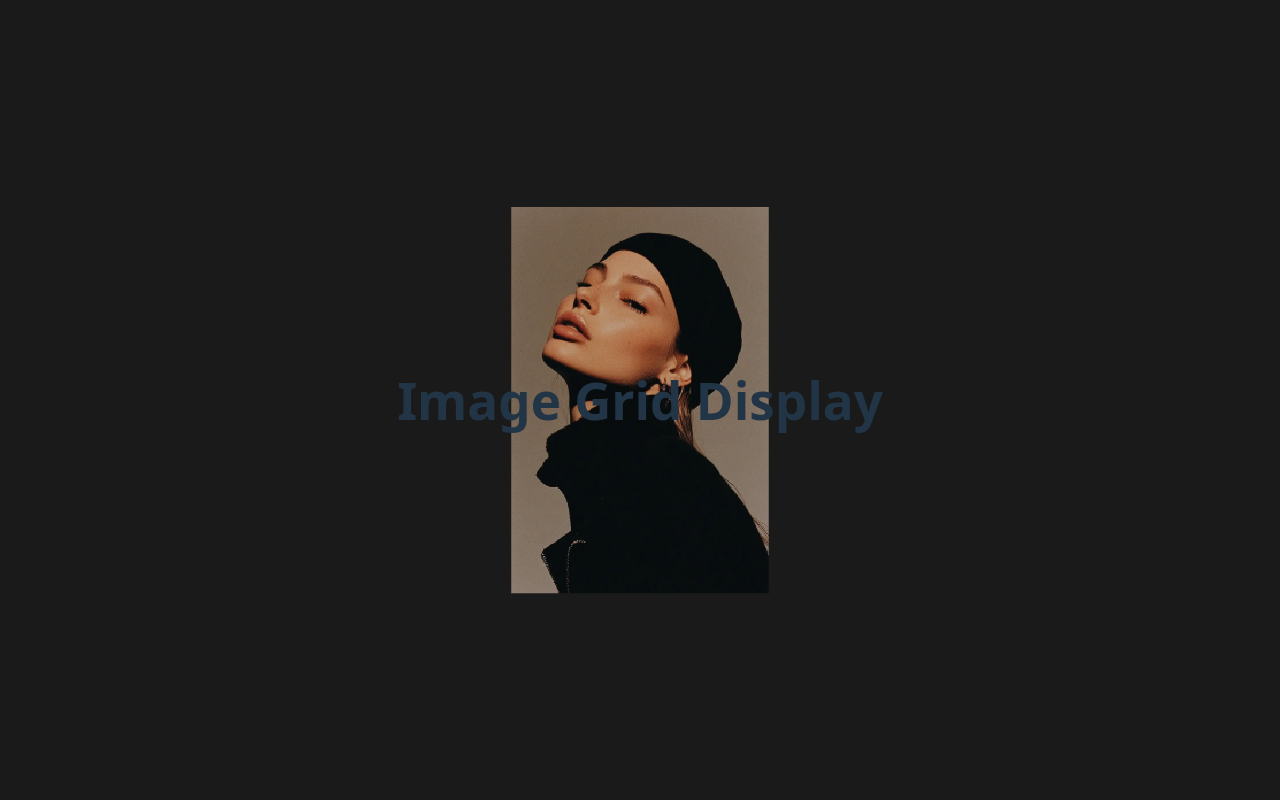
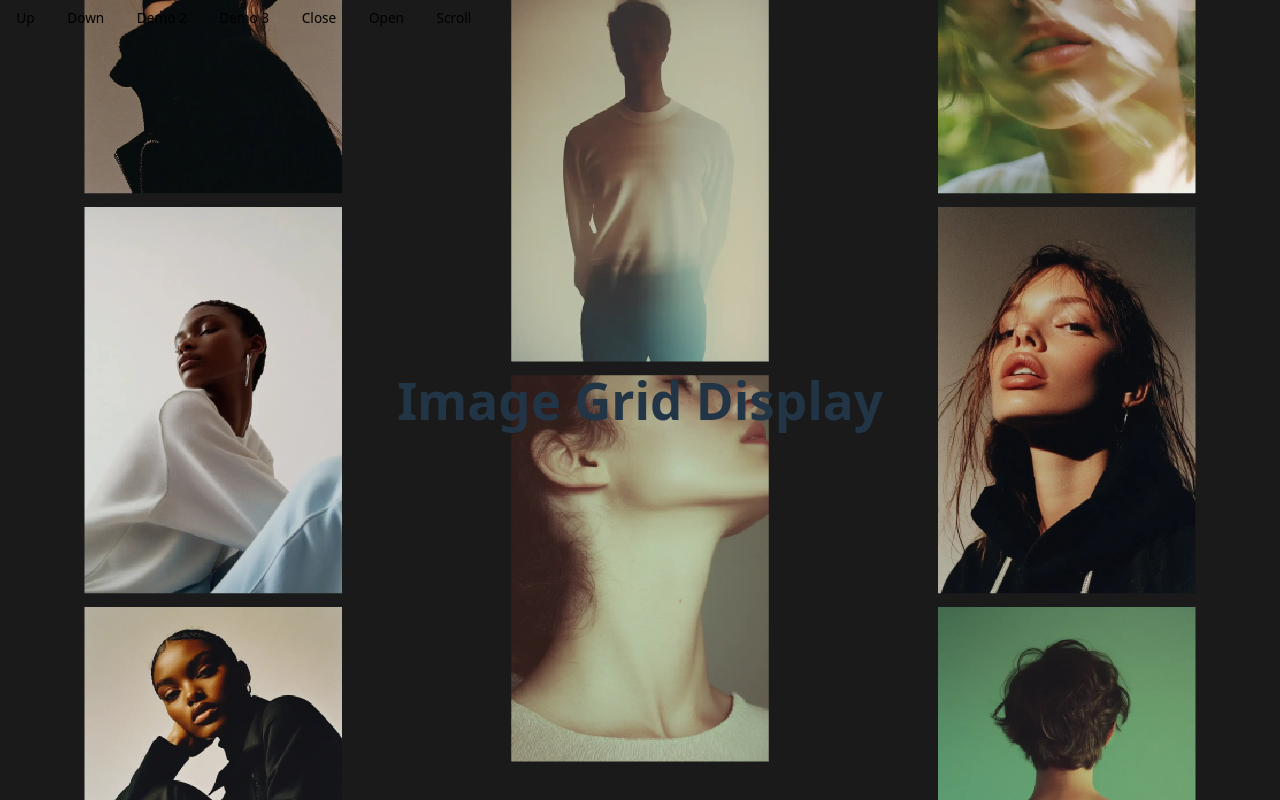
Before and after one commit to sumitridhal/vite-react-ts-ogl, a React (Vite) app: page / in a window 1280 px wide. Built offline with nearby package versions, Linux system fonts and the light colour scheme.

Commit message:
add multiple demo

```diff
--- a/src/App.css
+++ b/src/App.css
@@ -31,3 +31,50 @@
   width: "100%";
   height: "100%";
 }
+
+.link {
+  position: fixed;
+  top: 0;
+  left: 0;
+  z-index: 100;
+}
+
+.link nav {
+  position: relative;
+  display: flex;
+  justify-content: center;
+  align-items: center;
+}
+.link button {
+  position: relative;
+  font-size: 0.85rem;
+  border-width: 0;
+  background-color: transparent;
+}
+
+.link button:hover:after {
+  transform: scaleX(1) translateX(-50%);
+  transform-origin: left center;
+}
+
+.link button:hover,
+.link button:focus {
+  outline: none;
+}
+
+.link button:after {
+  transform: scaleX(0) translateX(-50%);
+  transform-origin: right center;
+}
+
+.link button:after {
+  background: currentColor;
+  bottom: 0;
+  content: "";
+  height: 1px;
+  left: 50%;
+  position: absolute;
+  transition: transform 0.4s ease;
+  margin: auto;
+  width: 80%;
+}
--- a/src/App.tsx
+++ b/src/App.tsx
@@ -1,34 +1,37 @@
 import "./App.css";
 
-import { useEffect, useRef } from "react";
+import { useEffect, useRef, useState } from "react";
 
 import { Scene } from "./canvas";
 import { Media } from "./objects";
 
 const images = [
   "images/1.webp",
-  // "images/2.webp",
-  // "images/3.webp",
-  // "images/4.webp",
-  // "images/5.webp",
-  // "images/6.webp",
-  // "images/7.webp",
-  // "images/8.webp",
-  // "images/9.webp",
+  "images/2.webp",
+  "images/3.webp",
+  "images/4.webp",
+  "images/5.webp",
+  "images/6.webp",
+  "images/7.webp",
+  "images/8.webp",
+  "images/9.webp",
 ];
 
 function App() {
   const canvasRef = useRef<HTMLCanvasElement>(null);
+  const [scene, setScene] = useState<Scene | null>(null);
+  const [medias, setMedia] = useState<Media[]>([]);
 
   let ignore = false;
   useEffect(() => {
     if (!canvasRef.current || ignore) return;
     const scene = new Scene(canvasRef.current);
-
+    setScene(scene);
     (async () => {
       images.forEach(async (x, index) => {
-        const image = new Media(index + 4, scene.gl, scene.viewport);
+        const image = new Media(index, scene.gl, scene.viewport);
         await image.load(x);
+        setMedia((prev) => [...prev, image]);
         scene.add(image);
       });
 
@@ -40,8 +43,45 @@ function App() {
       if (!ignore) scene.destroy();
     };
   }, []);
+
+  const onChange = (mode: string) => {
+    medias.forEach((x) => x.trasform(mode));
+  };
+
+  const onStart = () => {
+    if (scene) medias.forEach((x) => x.animate(scene.scroll));
+    requestAnimationFrame(() => {
+      onStart();
+    });
+  };
+
   return (
     <>
+      <header className="link">
+        <nav>
+          <button className="link__item" onClick={() => onChange("up")}>
+            Up
+          </button>
+          <button className="link__item" onClick={() => onChange("down")}>
+            Down
+          </button>
+          <button className="link__item" onClick={() => onChange("contain")}>
+            Demo 2
+          </button>
+          <button className="link__item" onClick={() => onChange("fit")}>
+            Demo 3
+          </button>
+          <button className="link__item" onClick={() => onChange("close")}>
+            Close
+          </button>
+          <button className="link__item" onClick={() => onChange("open")}>
+            Open
+          </button>
+          <button className="link__item" onClick={onStart}>
+            Scroll
+          </button>
+        </nav>
+      </header>
       <div className="center-title">
         <h1>Image Grid Display</h1>
       </div>
--- a/src/objects/media/index.ts
+++ b/src/objects/media/index.ts
@@ -9,8 +9,9 @@ import {
 import vertex from "./vertex.glsl";
 import fragment from "./fragment.glsl";
 import { lerp } from "../../utils/math";
-import { animate } from "../../utils";
+import { animate, AnimationParams } from "../../utils";
 
+type Time = { time: number; progress: number; ease: number };
 type Dims = { height: number; width: number };
 type Scroll = { ease: number; current: number; target: number; last: number };
 
@@ -26,7 +27,7 @@ export default class {
   private columns = 3;
   // private rows = 3;
   private direction = -1;
-  private mode: "contain" | "cover" | "fit" = "contain";
+  private mode: "contain" | "flip" | "fit" | "close" = "contain";
 
   constructor(index: number, gl: OGLRenderingContext, viewport: Dims) {
     this.index = index;
@@ -50,10 +51,10 @@ export default class {
 
     this.animate = this.animate.bind(this);
     this.start = this.start.bind(this);
-    this.click = this.click.bind(this);
+    this.transform = this.transform.bind(this);
     this.update = this.update.bind(this);
 
-    this.listerners();
+    // this.listerners();
   }
 
   // Asynchronously load the image and create the mesh
@@ -99,7 +100,6 @@ export default class {
     if (this.plane) {
       const [w, h] = this.program.uniforms.uImageSizes.value;
       const r = w / h;
-
       // Get the current dimensions of the plane
       const planeWidth = this.plane.scale.x;
       const planeHeight = this.plane.scale.y;
@@ -151,9 +151,9 @@ export default class {
     }
 
     // Alternate middle columns
-    // if (col === 1) {
-    //   centerY += 1.2;
-    // }
+    if (col === 1) {
+      centerY += 1.2;
+    }
 
     // Adjust the plane's position to the center of the specified section
     this.plane.position.set(centerX, centerY, 0);
@@ -179,23 +179,7 @@ export default class {
       Math.sin(scroll.last * 0.001) * 0.25;
   }
 
-  public update() {
-    const start = {
-      y: this.plane.scale.y,
-      x: this.plane.scale.x,
-      position: this.plane.position.y,
-    };
-
-    animate.to({
-      duration: 1500,
-      ease: [0.1, 0.7, 0.2, 1],
-      update: (t) => {
-        this.plane.scale.y = lerp(start.y, 0, t.ease);
-        this.program.uniforms.uPlaneSizes.value[1] = lerp(start.y, 0, t.ease);
-        // this.plane.position.y = lerp(start.position, start.y / 2, t.ease);
-      },
-    });
-  }
+  public update() {}
 
   public start(viewport: Dims) {
     if (viewport) this.viewport = viewport;
@@ -203,13 +187,81 @@ export default class {
     this.position();
   }
 
-  private click(_event: MouseEvent) {
-    this.mode = this.mode === "contain" ? "cover" : "contain";
+  public trasform(mode: string) {
+    this.mode = mode as typeof this.mode;
+    const start = {
+      y: this.plane.scale.y,
+      x: this.plane.scale.x,
+      position: this.plane.position.y,
+    };
 
-    this.update();
+    const map: Record<string, AnimationParams> = {
+      up: {
+        duration: 3000,
+        ease: [0.1, 0.7, 0.2, 1],
+        update: (t) => {
+          this.plane.position.y = lerp(
+            this.plane.position.y,
+            this.plane.position.y + 0.02,
+            t.ease
+          );
+        },
+      },
+      down: {
+        duration: 3000,
+        ease: [0.1, 0.7, 0.2, 1],
+        update: (t) => {
+          this.plane.position.y = lerp(
+            this.plane.position.y,
+            this.plane.position.y - 0.02,
+            t.ease
+          );
+        },
+      },
+      open: {
+        duration: 1500,
+        ease: [1, 0.2, 0.7, 0.1],
+        update: (t: Time) => {
+          const y = 2 / 0.65;
+          this.plane.scale.y = lerp(0, y, t.ease);
+          this.program.uniforms.uPlaneSizes.value[1] = lerp(0, y, t.ease);
+          // this.plane.position.y = lerp(start.position, start.y / 2, t.ease);
+        },
+      },
+      close: {
+        duration: 1500,
+        ease: [0.1, 0.7, 0.2, 1],
+        update: (t: Time) => {
+          this.plane.scale.y = lerp(start.y, 0, t.ease);
+          this.program.uniforms.uPlaneSizes.value[1] = lerp(start.y, 0, t.ease);
+          // this.plane.position.y = lerp(start.position, start.y / 2, t.ease);
+        },
+      },
+      fit: {
+        duration: 1500,
+        ease: [0.75, 0.3, 0.2, 1],
+        update: (t: Time) => {
+          this.plane.scale.x = lerp(start.x, start.x * 2, t.ease);
+        },
+      },
+      contain: {
+        duration: 1500,
+        ease: [0.75, 0.3, 0.2, 1],
+        update: (t: Time) => {
+          this.plane.scale.x = lerp(start.x, start.x * 2, t.ease);
+          this.program.uniforms.uPlaneSizes.value = [
+            this.plane.scale.x,
+            this.plane.scale.y,
+          ];
+        },
+      },
+    };
+    animate.to({
+      ...map[this.mode],
+    });
   }
 
-  public listerners() {
-    window.addEventListener("click", this.click);
-  }
+  // public listerners() {
+  //   window.addEventListener("click", this.close);
+  // }
 }
--- a/src/utils/animate.ts
+++ b/src/utils/animate.ts
@@ -1,6 +1,6 @@
 import { ease } from "./ease";
 
-interface AnimationParams {
+export interface AnimationParams {
   duration: number;
   ease: [number, number, number, number] | string;
   update: (t: { time: number; progress: number; ease: number }) => void;
--- a/vite.config.ts
+++ b/vite.config.ts
@@ -4,5 +4,9 @@ import glsl from "vite-plugin-glsl";
 
 // https://vite.dev/config/
 export default defineConfig({
+  // base: "/certopslite/app-2/",
   plugins: [react(), glsl()],
+  server: {
+    port: 8081,
+  },
 });
```
